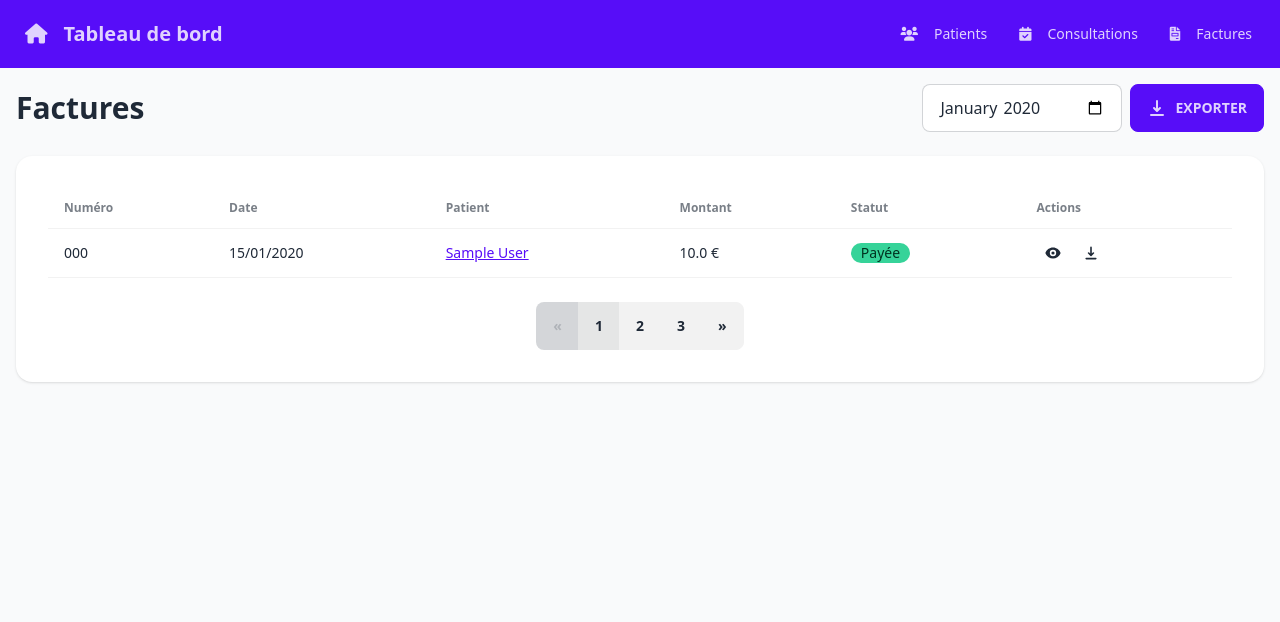
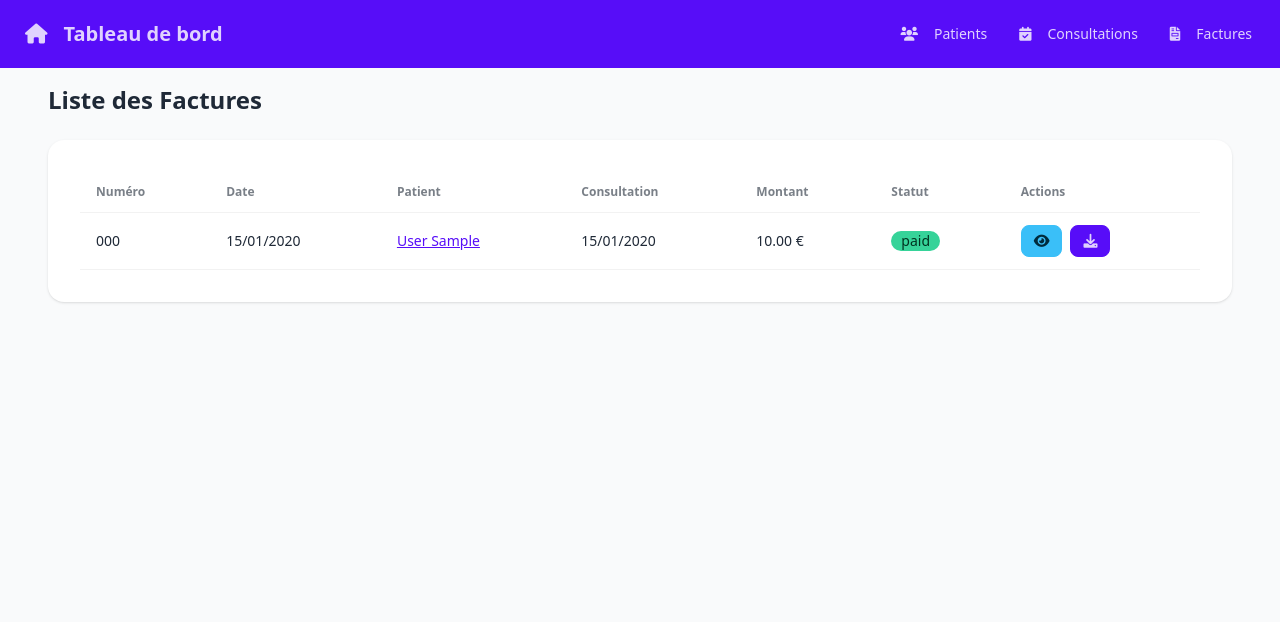
Before and after one commit to clement-soler/blackboxai-1743273902526, a Flask app: template blackboxai-1743241900869/frontend/templates/invoices/list.html in a window 1280 px wide. Shown: the top 622 px of the page. Run offline with Flask 3, Linux system fonts and the light colour scheme; tables that the repository leaves empty hold one stand-in row (values such as "Sample post"); the template is opened without the code that fills it: values that come from a table or form of the project are taken from there, most other values are stand-ins (such as "Sample title", 1, 10 or a date in 2020); some libraries are stand-ins or nearby versions.

Commit message:
Add blackboxai-1743241900869/frontend/templates/invoices/list.html 1743279702719

```diff
--- a/blackboxai-1743241900869/frontend/templates/invoices/list.html
+++ b/blackboxai-1743241900869/frontend/templates/invoices/list.html
@@ -1,30 +1,19 @@
 {% extends "base.html" %}
 
 {% block content %}
-<div class="max-w-7xl mx-auto">
-    <div class="flex justify-between items-center mb-6">
-        <h1 class="text-3xl font-bold">Factures</h1>
-        <div class="flex gap-2">
-            <input type="month" class="input input-bordered" id="month-filter"
-                   value="{{ now.strftime('%Y-%m') }}">
-            <button class="btn btn-primary" id="export-btn">
-                <svg xmlns="http://www.w3.org/2000/svg" class="h-5 w-5" viewBox="0 0 20 20" fill="currentColor">
-                    <path fill-rule="evenodd" d="M3 17a1 1 0 011-1h12a1 1 0 110 2H4a1 1 0 01-1-1zm3.293-7.707a1 1 0 011.414 0L9 10.586V3a1 1 0 112 0v7.586l1.293-1.293a1 1 0 111.414 1.414l-3 3a1 1 0 01-1.414 0l-3-3a1 1 0 010-1.414z" clip-rule="evenodd" />
-                </svg>
-                Exporter
-            </button>
-        </div>
-    </div>
+<div class="max-w-7xl mx-auto px-4 sm:px-6 lg:px-8">
+    <h1 class="text-2xl font-bold mb-6">Liste des Factures</h1>
 
     <div class="card bg-base-100 shadow">
         <div class="card-body">
             <div class="overflow-x-auto">
-                <table class="table table-zebra">
+                <table class="table w-full">
                     <thead>
                         <tr>
                             <th>Numéro</th>
                             <th>Date</th>
                             <th>Patient</th>
+                            <th>Consultation</th>
                             <th>Montant</th>
                             <th>Statut</th>
                             <th>Actions</th>
@@ -37,66 +26,34 @@
                             <td>{{ invoice.issue_date.strftime('%d/%m/%Y') }}</td>
                             <td>
                                 <a href="/patients/{{ invoice.consultation.patient.id }}" class="link link-primary">
-                                    {{ invoice.consultation.patient.first_name }} {{ invoice.consultation.patient.last_name }}
+                                    {{ invoice.consultation.patient.last_name }} {{ invoice.consultation.patient.first_name }}
                                 </a>
                             </td>
-                            <td>{{ invoice.amount }} €</td>
+                            <td>{{ invoice.consultation.date.strftime('%d/%m/%Y') }}</td>
+                            <td>{{ "%.2f"|format(invoice.amount) }} €</td>
                             <td>
-                                <span class="badge badge-{{ 'success' if invoice.status == 'paid' else 'warning' }}">
-                                    {{ 'Payée' if invoice.status == 'paid' else 'En attente' }}
+                                <span class="badge {{ 'badge-success' if invoice.status == 'paid' else 'badge-warning' }}">
+                                    {{ invoice.status }}
                                 </span>
                             </td>
-                            <td>
-                                <div class="flex gap-1">
-                                    <a href="/invoices/{{ invoice.id }}" class="btn btn-xs btn-ghost">
-                                        <svg xmlns="http://www.w3.org/2000/svg" class="h-4 w-4" viewBox="0 0 20 20" fill="currentColor">
-                                            <path d="M10 12a2 2 0 100-4 2 2 0 000 4z" />
-                                            <path fill-rule="evenodd" d="M.458 10C1.732 5.943 5.522 3 10 3s8.268 2.943 9.542 7c-1.274 4.057-5.064 7-9.542 7S1.732 14.057.458 10zM14 10a4 4 0 11-8 0 4 4 0 018 0z" clip-rule="evenodd" />
-                                        </svg>
-                                    </a>
-                                    <a href="/invoices/{{ invoice.id }}/download" class="btn btn-xs btn-ghost">
-                                        <svg xmlns="http://www.w3.org/2000/svg" class="h-4 w-4" viewBox="0 0 20 20" fill="currentColor">
-                                            <path fill-rule="evenodd" d="M3 17a1 1 0 011-1h12a1 1 0 110 2H4a1 1 0 01-1-1zm3.293-7.707a1 1 0 011.414 0L9 10.586V3a1 1 0 112 0v7.586l1.293-1.293a1 1 0 111.414 1.414l-3 3a1 1 0 01-1.414 0l-3-3a1 1 0 010-1.414z" clip-rule="evenodd" />
-                                        </svg>
-                                    </a>
-                                </div>
+                            <td class="flex gap-2">
+                                <a href="/invoices/{{ invoice.id }}" class="btn btn-sm btn-info">
+                                    <i class="fas fa-eye"></i>
+                                </a>
+                                <a href="/invoices/{{ invoice.id }}/download" class="btn btn-sm btn-primary">
+                                    <i class="fas fa-download"></i>
+                                </a>
                             </td>
                         </tr>
                         {% else %}
                         <tr>
-                            <td colspan="6" class="text-center">Aucune facture enregistrée</td>
+                            <td colspan="7" class="text-center">Aucune facture trouvée</td>
                         </tr>
                         {% endfor %}
                     </tbody>
                 </table>
             </div>
-
-            <div class="flex justify-center mt-4">
-                <div class="join">
-                    <button class="join-item btn btn-disabled">«</button>
-                    <button class="join-item btn btn-active">1</button>
-                    <button class="join-item btn">2</button>
-                    <button class="join-item btn">3</button>
-                    <button class="join-item btn">»</button>
-                </div>
-            </div>
         </div>
     </div>
 </div>
-
-<script>
-document.addEventListener('DOMContentLoaded', function() {
-    const monthFilter = document.getElementById('month-filter');
-    monthFilter.addEventListener('change', function() {
-        // Filtrer les factures par mois
-        console.log('Filtrer pour:', this.value);
-    });
-
-    const exportBtn = document.getElementById('export-btn');
-    exportBtn.addEventListener('click', function() {
-        // Exporter les factures
-        console.log('Exporter les factures');
-    });
-});
-</script>
 {% endblock %}
```
